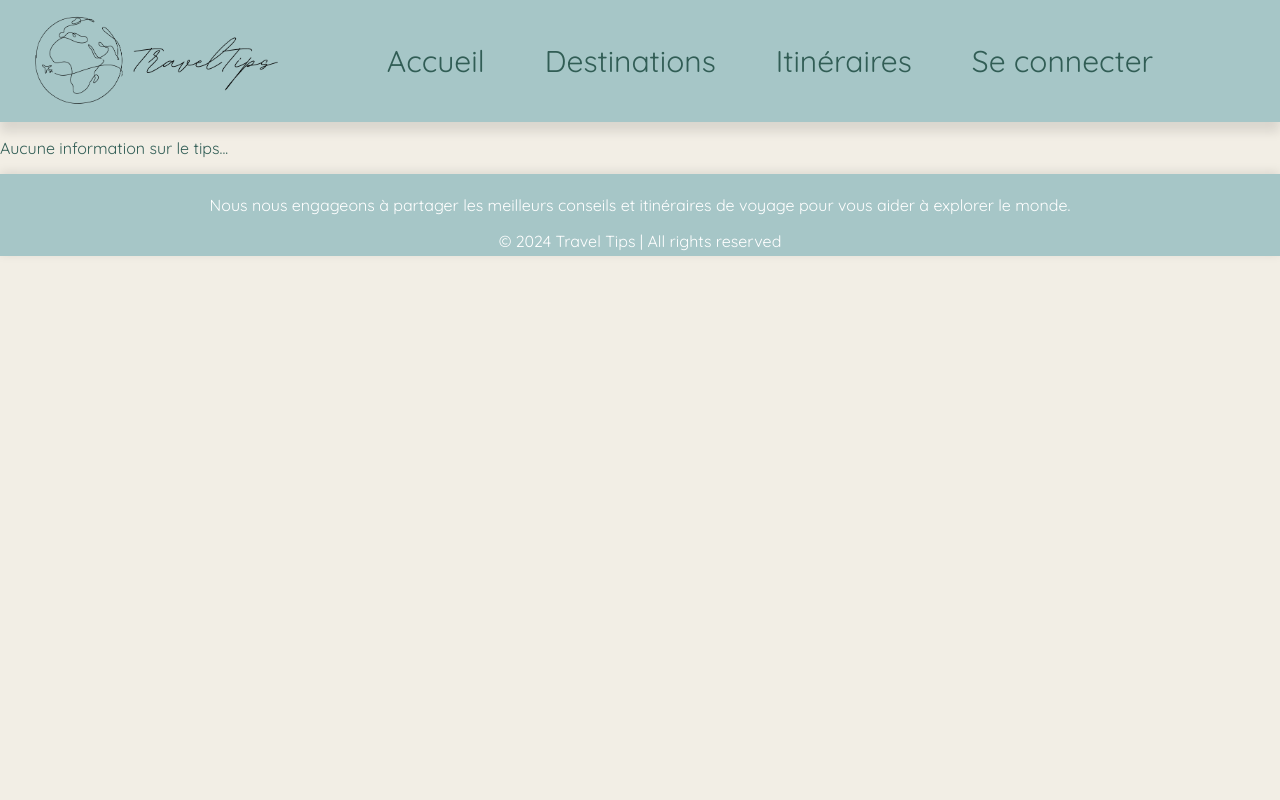
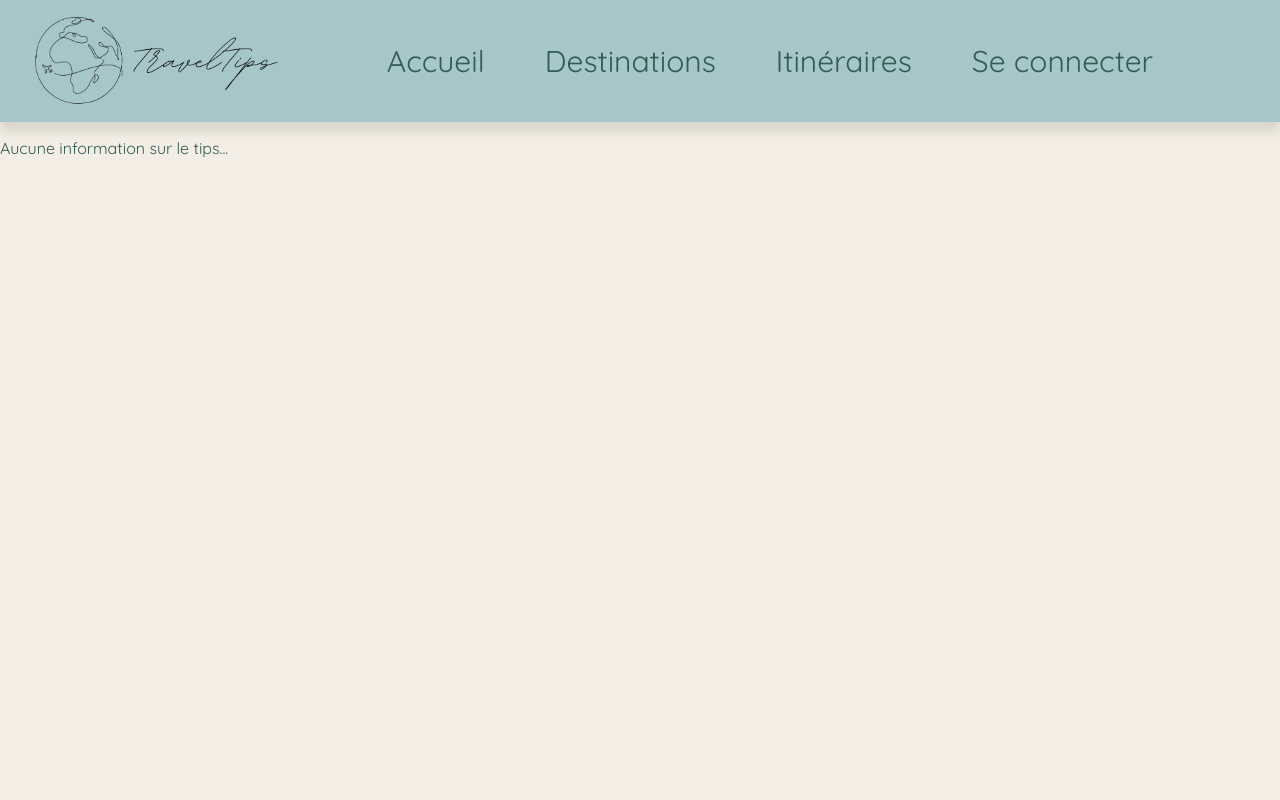
Before and after one commit to HugoD66/TravelTips-frontend, a React (Create React App) app: page /tips/1 in a window 1280 px wide. Shown: the top 800 px of the page. Built offline with nearby package versions, Linux system fonts and the light colour scheme; a web font is replaced by a local one.

Commit message:
Test fix bug double scrollbar

```diff
--- a/src/App.css
+++ b/src/App.css
@@ -7,3 +7,6 @@
     max-width: 300px;
     max-height: 220px;
 }
+.app-content {
+    min-height: 100vh;
+}
--- a/src/components/AppContent.tsx
+++ b/src/components/AppContent.tsx
@@ -23,6 +23,7 @@ const AppContent = () => {
   return (
     <>
       <NavBar isLoggedIn={isLoggedIn} handleLogin={handleLogin} />
+        <div className="app-content">
           <Routes>
             <Route path="/" element={<HomePage />} />
             <Route path="/home" element={<HomePage />} />
@@ -39,6 +40,7 @@ const AppContent = () => {
             />
             <Route path="/tips/:tipId" element={<TipsPage />} />  {/* New route for TipsPage */}
           </Routes>
+        </div>
       <Footer />
     </>
   );
--- a/src/pages/DestinationPage.tsx
+++ b/src/pages/DestinationPage.tsx
@@ -205,7 +205,6 @@ const DestinationPage = () => {
       method: "POST",
     }).then((response) => {
       if (!response.ok) {
-        //throw new Error("Réponse réseau non OK");
         return;
       }
       return response.json();
--- a/src/styles/destination.css
+++ b/src/styles/destination.css
@@ -5,7 +5,7 @@
     display: flex;
     flex-direction: column;
     align-items: center;
-    height: 100vh;
+    min-height: 100vh;
     overflow: auto;
     background-color: var(--color-background);
 }
--- a/src/styles/footer.css
+++ b/src/styles/footer.css
@@ -1,7 +1,7 @@
 @import 'base.css';
 
 .footer {
-  position: static;
+  position: absolute;
   width: 100%;
   background-color: var(--color-accent);
   color: var(--color-title);
```
Lines whose indentation alone changed are shown as unchanged.
